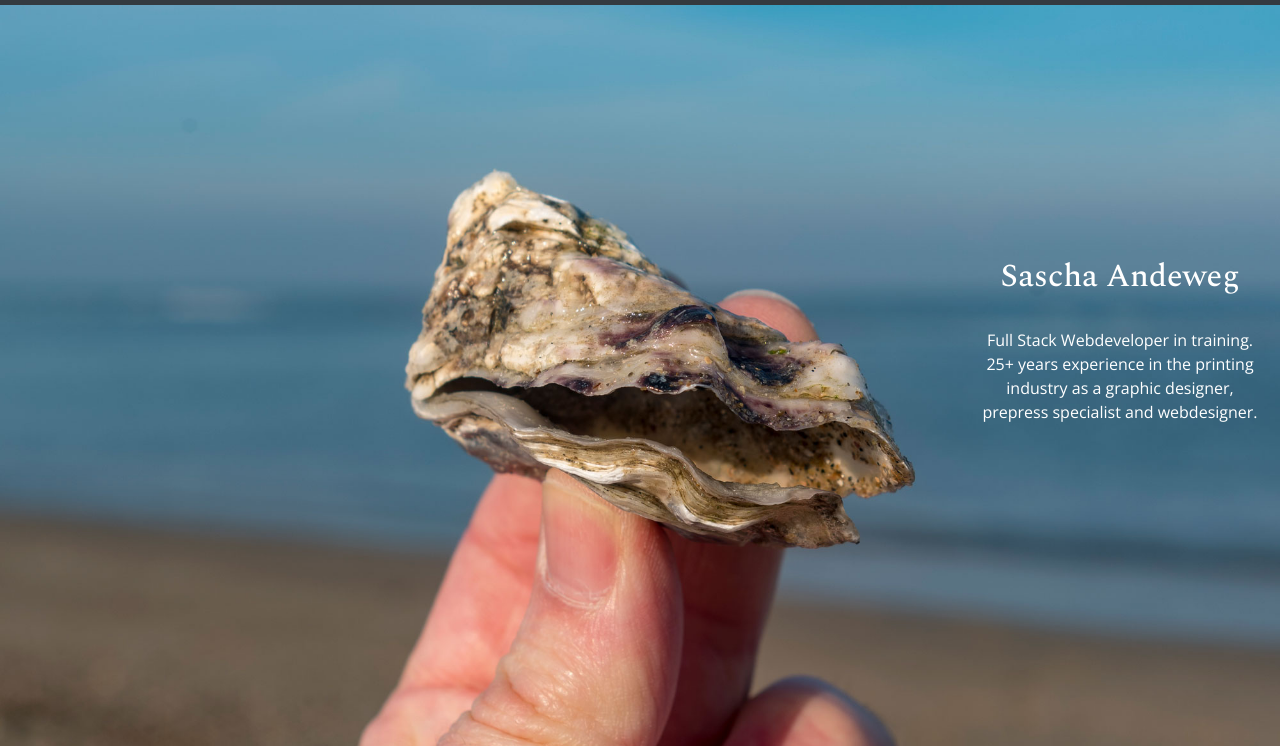
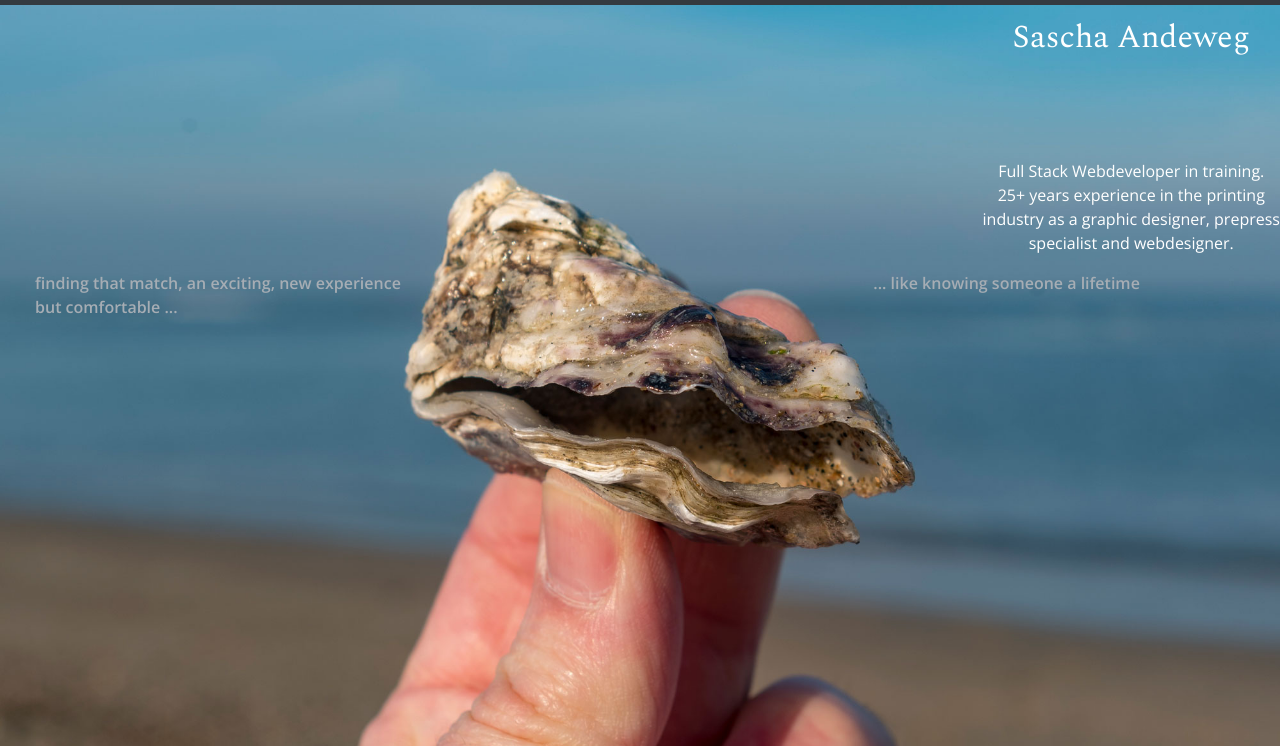
Before and after one commit to Andeweg01/DesignedIrish, a plain HTML site: page index.html in a window 1280 px wide. Shown: the part 51-797 px from the top of the page. Drawn offline with nearby package versions, Linux system fonts and the light colour scheme.

Commit message:
fixes in positioning homepage

```diff
--- a/assets/css/style.css
+++ b/assets/css/style.css
@@ -25,29 +25,29 @@ body {
 }
 
 .home-container {
+	width: 100%;
 	margin: 0;
+	padding: 0;
 	height: 100vh;
+	display: block;
 	background:url('../images/img_oyster_lg.jpg') no-repeat center;
 	-webkit-background-size: cover;
 	-moz-background-size: cover;
 	-o-background-size: cover;
 	background-size: cover;
-	display: flex;
-	align-items: center;
 	justify-content: center;
 	position: relative;
-	float: none;
 }
 
-.content-container {
-	margin: 0;
-	padding: 80px 35px;
-	float: left;
+.home-container-2 {
+	display: flex;
+	align-items: flex-end;
 }
 
 /* Paragraphs */
 
 .alert-1 {
+	margin-top: 70px;
 	font-weight: 200;
 	color: white;
 	text-align: center;
@@ -58,6 +58,8 @@ body {
 	font-weight: 600;
 	color: #A6ADB4;
 	text-align: left;
+	display: flex;
+	align-items: flex-end
 }
 
 .alert-3 {
@@ -65,6 +67,8 @@ body {
 	font-weight: 600;
 	color: #A6ADB4;
 	text-align: right;
+	display: flex;
+	align-items: flex-end
 }
 
 /* Colours */
@@ -144,12 +148,6 @@ body {
 	width: 100%;
 }
 
-/*-------------------------------Hover.css */
-
-.hvr-sweep-to-right::before {
-    background-color: rgba(0, 0, 0, 0.2);
-    height: 60px;
-}
 
 /* PageHeaders */
 
--- a/index.html
+++ b/index.html
@@ -11,6 +11,9 @@
 </head>
 
 <body>
+
+	<!-- navigation bar -->
+
 	<div class="menu-container">
 <nav class="navbar navbar-expand-lg navbar-dark bg-dark">
   <a class="navbar-brand" href="#">Designed.Irish</a>
@@ -40,21 +43,39 @@
     </ul>
   </div>
 </nav>
+
+		<!-- /.navigation bar -->
+
+		<!-- homepage -->
+
 	</div>
 	<div class="home-container">
-		<div class="col-3"></div>
-		<div class="col-3"></div>
-		<div class="col-3"></div>
-		<div class="col-3"><h5 class="pageheader-lt">Sascha Andeweg</h5><br>
+		<div class="row">
+		<div class="col-12 col-sm-6 col-md-6 col-lg-3"></div>
+		<div class="col-12 col-sm-6 col-md-6 col-lg-3"></div>
+		<div class="col-12 col-sm-6 col-md-6 col-lg-3"></div>
+		<div class="col-12 col-sm-6 col-md-6 col-lg-3"><h5 class="pageheader-lt alert-1">Sascha Andeweg</h5><br>
 			<p class="alert-1">Full Stack Webdeveloper in training.<br>
 				25+ years experience in the printing industry as a graphic designer, prepress specialist and webdesigner.</p>
 			</div>
+		</div>
+			<div class="row">
+		<div class="col-12 col-sm-12 col-md-4 col-lg-4"><p class="alert-2">finding that match, an exciting, new experience but comfortable ...</p></div>
+		<div class="col-12 col-sm-12 col-md-4 col-lg-4"><p class="alert-3"></p></div>
+		<div class="col-12 col-sm-12 col-md-4 col-lg-4"><p class="alert-3">	... like knowing someone a lifetime</p>
+		</div>
 	</div>
-		<div class="col-3"><p class="alert-2">finding that match, an exciting, new experience but comfortable ...</p></div>
-		<div class="col-3"></div>
-		<div class="col-3"></div>
-		<div class="col-3"><p class="alert-3">... like knowing someone a lifetime</p>
-	</div>
+</div>
+
+		<!--/.homepage -->
+
+		<!-- Experience / Education -->
+
+
+
+
+		<!--/.Experience / Education -->
+
 	<script src="https://code.jquery.com/jquery-3.3.1.slim.min.js" integrity="sha384-q8i/X+965DzO0rT7abK41JStQIAqVgRVzpbzo5smXKp4YfRvH+8abtTE1Pi6jizo" crossorigin="anonymous"></script>
     <script src="https://cdnjs.cloudflare.com/ajax/libs/popper.js/1.14.3/umd/popper.min.js" integrity="sha384-ZMP7rVo3mIykV+2+9J3UJ46jBk0WLaUAdn689aCwoqbBJiSnjAK/l8WvCWPIPm49" crossorigin="anonymous"></script>
     <script src="https://stackpath.bootstrapcdn.com/bootstrap/4.1.3/js/bootstrap.min.js" integrity="sha384-ChfqqxuZUCnJSK3+MXmPNIyE6ZbWh2IMqE241rYiqJxyMiZ6OW/JmZQ5stwEULTy" crossorigin="anonymous"></script>
```
